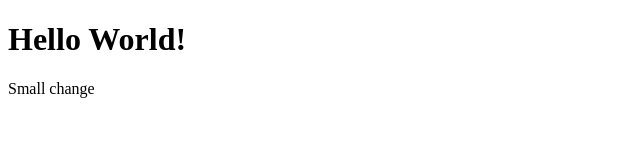
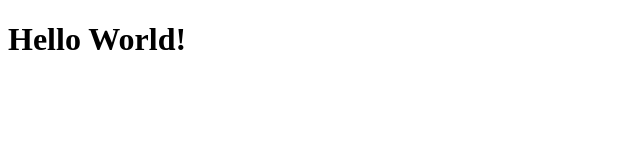
Before and after one commit to anthakimbellin007/hello-world1, a plain HTML site: page index.html in a window 1280 px wide. Shown: the whole page, without its empty margins (0-640 px from the left). Drawn offline with Linux system fonts and the light colour scheme.

Commit message:
another small change

```diff
--- a/index.html
+++ b/index.html
@@ -6,6 +6,5 @@
 </head>
 <body>
     <h1>Hello World!</h1>
-    <p>Small change</p>
 </body>
 </html>
```
